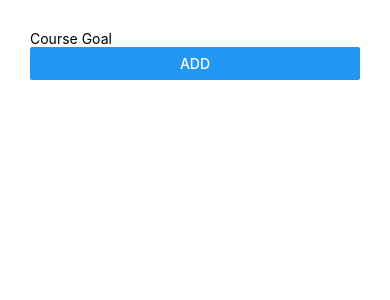
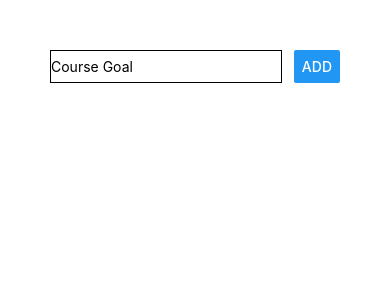
Before and after one commit to brianpompey/lesson-app, a React Native app: screen / in a window 390 px wide. Shown: the top 300 px of the page. Built offline with nearby package versions, Linux system fonts and the light colour scheme.

Commit message:
inline styles

```diff
--- a/App.js
+++ b/App.js
@@ -3,9 +3,12 @@ import { StyleSheet, Text, View, TextInput, Button } from 'react-native';
 
 export default function App() {
   return (
-    <View style={{padding : 30}}>
-      <View>
-        <TextInput placeholder="Course Goal"/>
+    <View style={{padding : 50}}>
+      <View style={{flexDirection: 'row', justifyContent: 'space-between'}}>
+        <TextInput
+          placeholder="Course Goal"
+          style={{ width: '80%', borderBottomColor: 'black', borderWidth: 1 }}
+        />
         <Button title="ADD"/>
       </View>
       <View>
```
